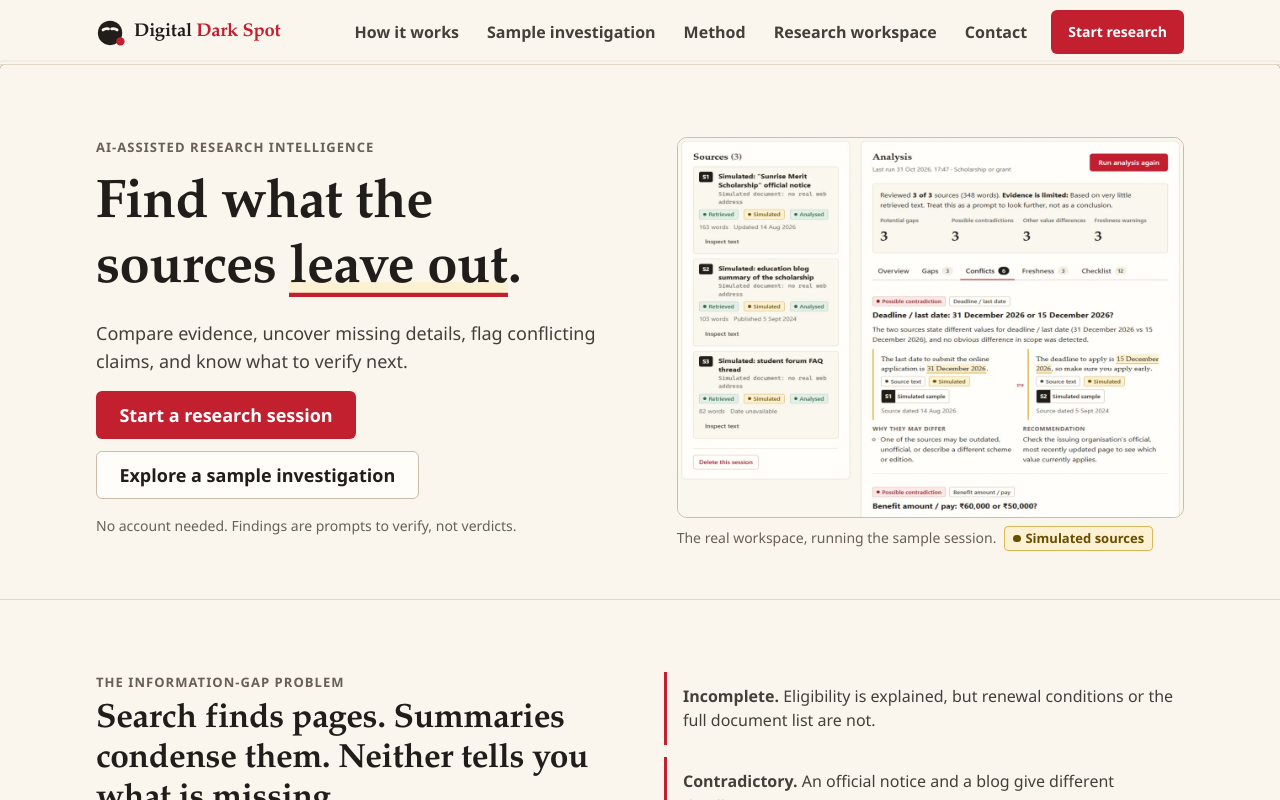
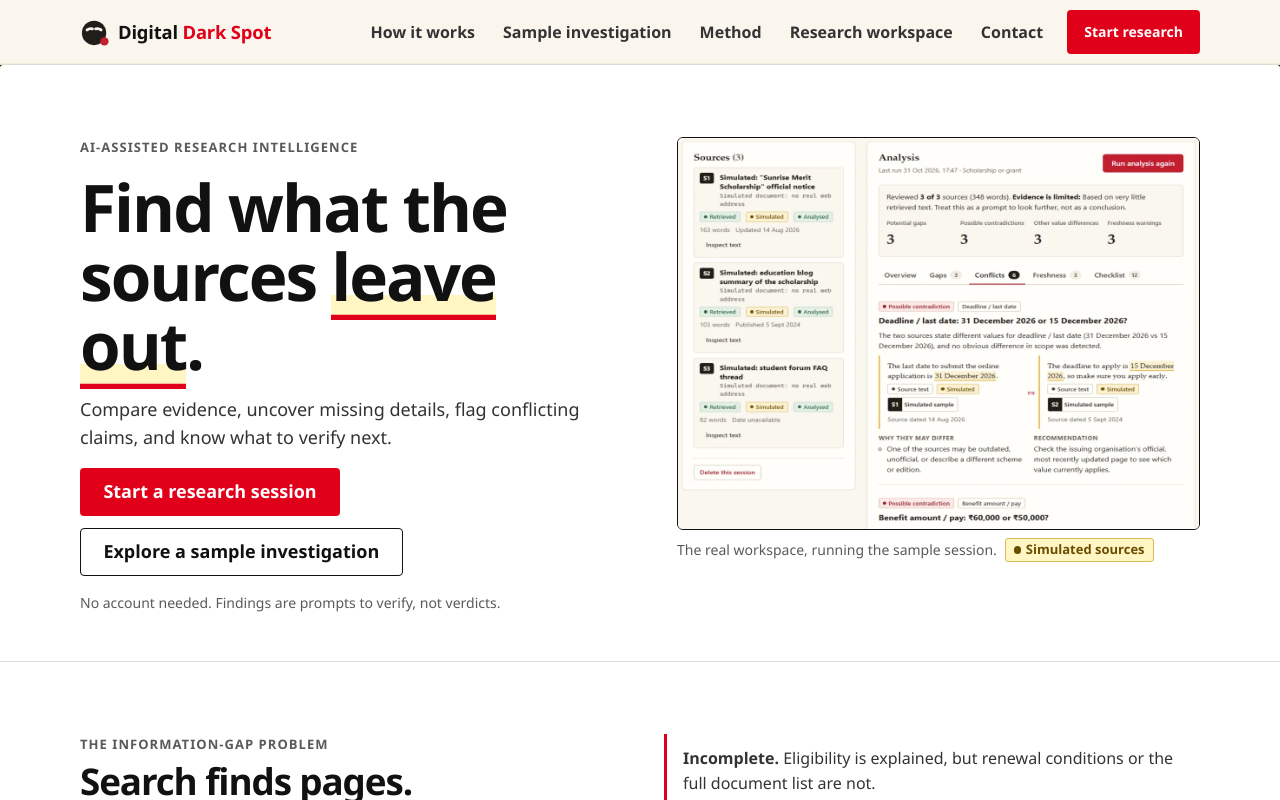
Before and after one commit to RiteshKumar2e/DIGITAL-DARK-SPOT, a React (Vite) app in the folder frontend/: page / in a window 1280 px wide. Shown: the top 800 px of the page. Built offline with nearby package versions, Linux system fonts and the light colour scheme; no server answers.

Commit message:
update typography styles; enhance design tokens for improved visual consistency

```diff
--- a/frontend/package.json
+++ b/frontend/package.json
@@ -10,6 +10,7 @@
     "test:e2e": "node scripts/e2e.mjs"
   },
   "dependencies": {
+    "@fontsource-variable/archivo": "^5.3.0",
     "react": "^19.3.1",
     "react-dom": "^19.3.1",
     "react-router-dom": "^7.18.5"
--- a/frontend/src/main.jsx
+++ b/frontend/src/main.jsx
@@ -2,6 +2,7 @@ import { StrictMode } from 'react';
 import { createRoot } from 'react-dom/client';
 import { BrowserRouter } from 'react-router-dom';
 import App from './App.jsx';
+import '@fontsource-variable/archivo';
 import './styles/tokens.css';
 import './styles/base.css';
 import './styles/components.css';
--- a/frontend/src/styles/base.css
+++ b/frontend/src/styles/base.css
@@ -32,13 +32,15 @@ h4 {
 h1,
 h2 {
   font-family: var(--font-display);
-  font-weight: 700;
-  letter-spacing: -0.01em;
+  font-weight: 850;
+  letter-spacing: -0.03em;
+  line-height: 1.05;
 }
 
 h3,
 h4 {
-  font-weight: 650;
+  font-weight: 750;
+  letter-spacing: -0.01em;
 }
 
 p {
@@ -47,7 +49,7 @@ p {
 
 a {
   color: var(--red-ink);
-  text-decoration-thickness: 1px;
+  text-decoration-thickness: 2px;
   text-underline-offset: 0.18em;
 }
 
@@ -75,7 +77,8 @@ textarea {
 }
 
 ::selection {
-  background: var(--mustard-wash);
+  background: var(--yellow);
+  color: var(--ink);
 }
 
 code,
--- a/frontend/src/styles/tokens.css
+++ b/frontend/src/styles/tokens.css
@@ -1,37 +1,43 @@
-/* Design tokens: one light theme only. */
+/* Design tokens: one light theme only.
+   Visual language: comic-print. White paper, black ink outlines with hard
+   offset shadows, and Shinchan's red and yellow as the only loud colours. */
 :root {
   color-scheme: light;
 
   /* Surfaces */
-  --paper: #faf6ee;
-  --surface: #fffdf9;
-  --surface-sunk: #f3ede2;
-  --line: #e3d9ca;
-  --line-strong: #cbbda8;
+  --paper: #ffffff;
+  --surface: #ffffff;
+  --surface-sunk: #f1f1ec;
+  --line: #dcdcd4;
+  --line-strong: #111111;
 
   /* Text */
-  --ink: #211d1a;
-  --ink-2: #463f39;
-  --ink-3: #685f57;
+  --ink: #111111;
+  --ink-2: #333333;
+  --ink-3: #5a5a5a;
 
-  /* Accent: restrained red, used for primary actions and emphasis only */
-  --red: #c21f2f;
-  --red-ink: #9c1825;
-  --red-wash: #fbe9e6;
+  /* Accents: red for actions and emphasis, yellow for highlights */
+  --red: #e1001a;
+  --red-ink: #ad0014;
+  --red-wash: #ffe8e8;
+  --yellow: #ffd60a;
+  --yellow-wash: #fff6c4;
 
   /* Supporting colours, always paired with a text label */
-  --mustard: #e9b949;
-  --mustard-wash: #fcf1d2;
-  --green: #2e6a43;
-  --green-wash: #e4efe6;
-  --amber: #85560a;
-  --amber-wash: #faefd8;
-  --slate: #3c5870;
-  --slate-wash: #e6edf3;
+  --mustard: var(--yellow);
+  --mustard-wash: var(--yellow-wash);
+  --green: #1d6b3b;
+  --green-wash: #e2f3e7;
+  --amber: #8a4b00;
+  --amber-wash: #ffefd6;
+  --slate: #2f5577;
+  --slate-wash: #e4eef7;
 
   /* Typography */
-  --font-body: 'Segoe UI', system-ui, -apple-system, 'Helvetica Neue', Arial, 'Noto Sans', sans-serif;
-  --font-display: 'Iowan Old Style', 'Palatino Linotype', Palatino, 'Book Antiqua', Georgia, serif;
+  --font-body: 'Archivo Variable', 'Segoe UI', system-ui, -apple-system, Arial, sans-serif;
+  --font-display: 'Archivo Variable', 'Segoe UI', system-ui, -apple-system, Arial, sans-serif;
+  /* Quoted source text keeps a print face so it reads as "from the document" */
+  --font-source: Charter, 'Bitstream Charter', Cambria, Georgia, serif;
   --font-mono: ui-monospace, 'Cascadia Mono', Consolas, 'Liberation Mono', monospace;
 
   --text-xs: 0.8125rem;
@@ -39,8 +45,8 @@
   --text-md: 1rem;
   --text-lg: 1.125rem;
   --text-xl: 1.375rem;
-  --text-2xl: clamp(1.6rem, 1.2rem + 1.4vw, 2.1rem);
-  --text-3xl: clamp(2.1rem, 1.4rem + 3vw, 3.4rem);
+  --text-2xl: clamp(1.65rem, 1.2rem + 1.6vw, 2.3rem);
+  --text-3xl: clamp(2.3rem, 1.3rem + 4vw, 4.1rem);
 
   /* Spacing scale */
   --s-1: 0.25rem;
@@ -53,12 +59,16 @@
   --s-8: 4.5rem;
 
   /* Geometry */
-  --radius-sm: 4px;
-  --radius: 6px;
-  --radius-lg: 10px;
-  --focus: 0 0 0 3px var(--paper), 0 0 0 5px var(--ink);
+  --radius-sm: 3px;
+  --radius: 4px;
+  --radius-lg: 6px;
+  --border: 2px solid var(--ink);
+  --shadow-sm: 2px 2px 0 var(--ink);
+  --shadow: 4px 4px 0 var(--ink);
+  --shadow-lg: 8px 8px 0 var(--ink);
+  --focus: 0 0 0 2px var(--ink), 0 0 0 5px var(--yellow);
 
-  --content: 72rem;
+  --content: 74rem;
   --reading: 42rem;
   --header-h: 4rem;
 }
```
Also changed, not shown: 1 other file (tests, documents, lock files or other folders).
